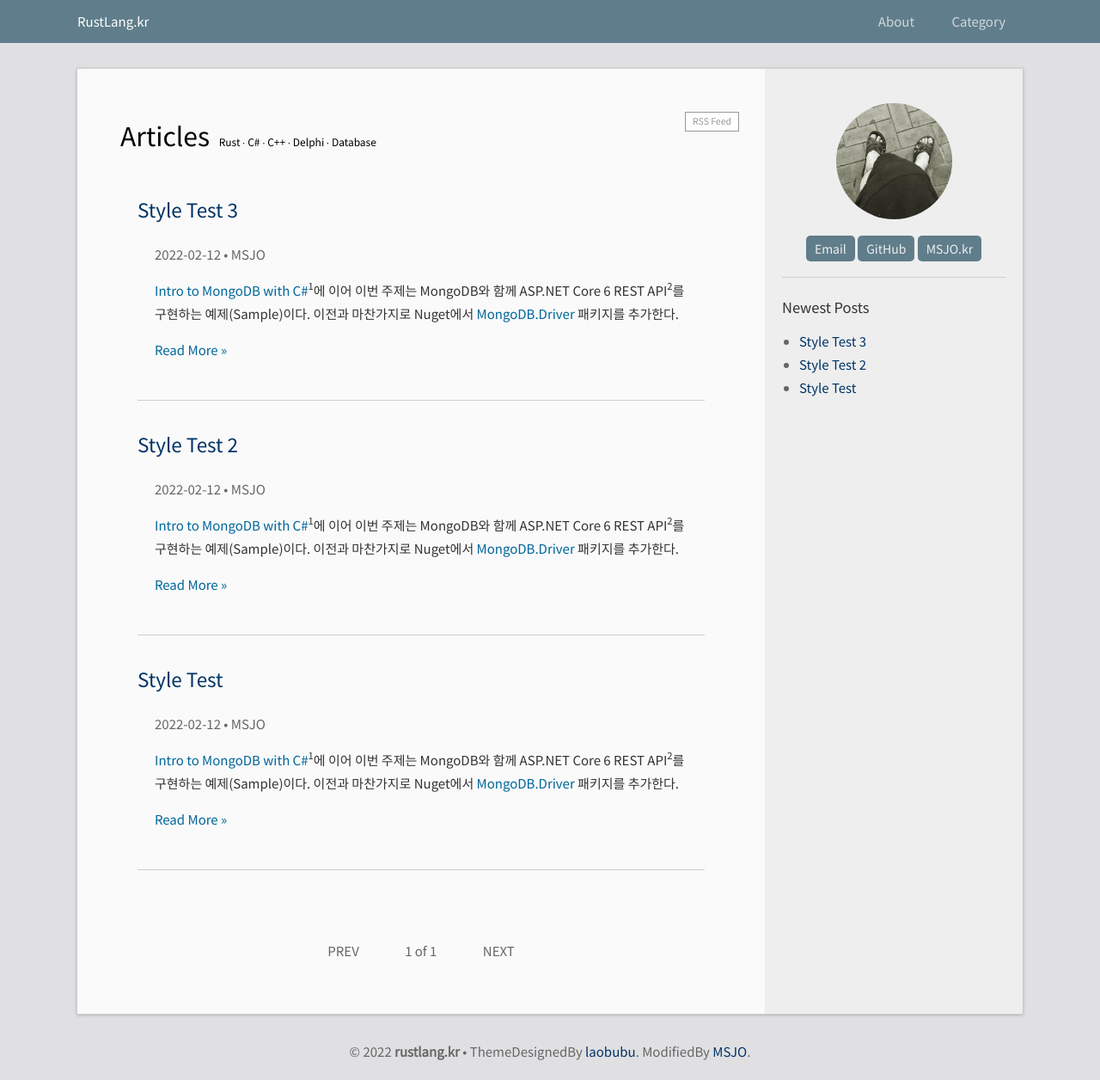
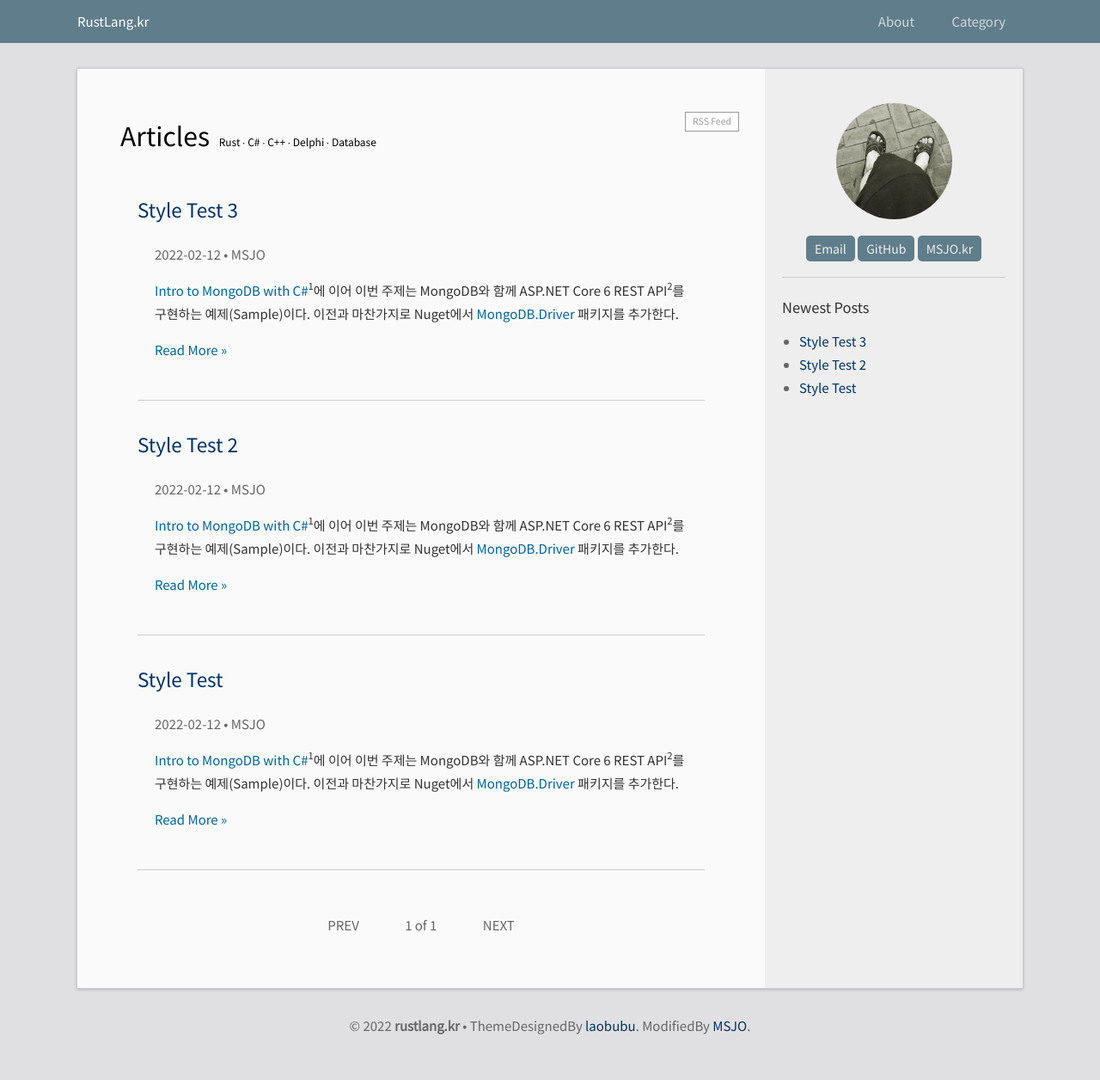
Before and after one commit to DebugJO/rustlang, a Jekyll site: the page built from index.html, in a window 1280 px wide. Shown: the whole page at 86% size. Built offline with Jekyll 4.4.1, drawn with Linux system fonts in a browser that asks for light colours; the list of posts is cut into pages by our own code; after the commit the page ends 1226 px from its top, so only the background shows below that.

Commit message:
Update _home.scss

```diff
--- a/_sass/_home.scss
+++ b/_sass/_home.scss
@@ -81,7 +81,7 @@
 	text-align:center;
 	text-decoration:none;
 	color: #666;
-	margin: 30px 0;
+	margin: 0px 0px 30px 0px;
     .page_number {
     	margin:0 30px;
     }
```
